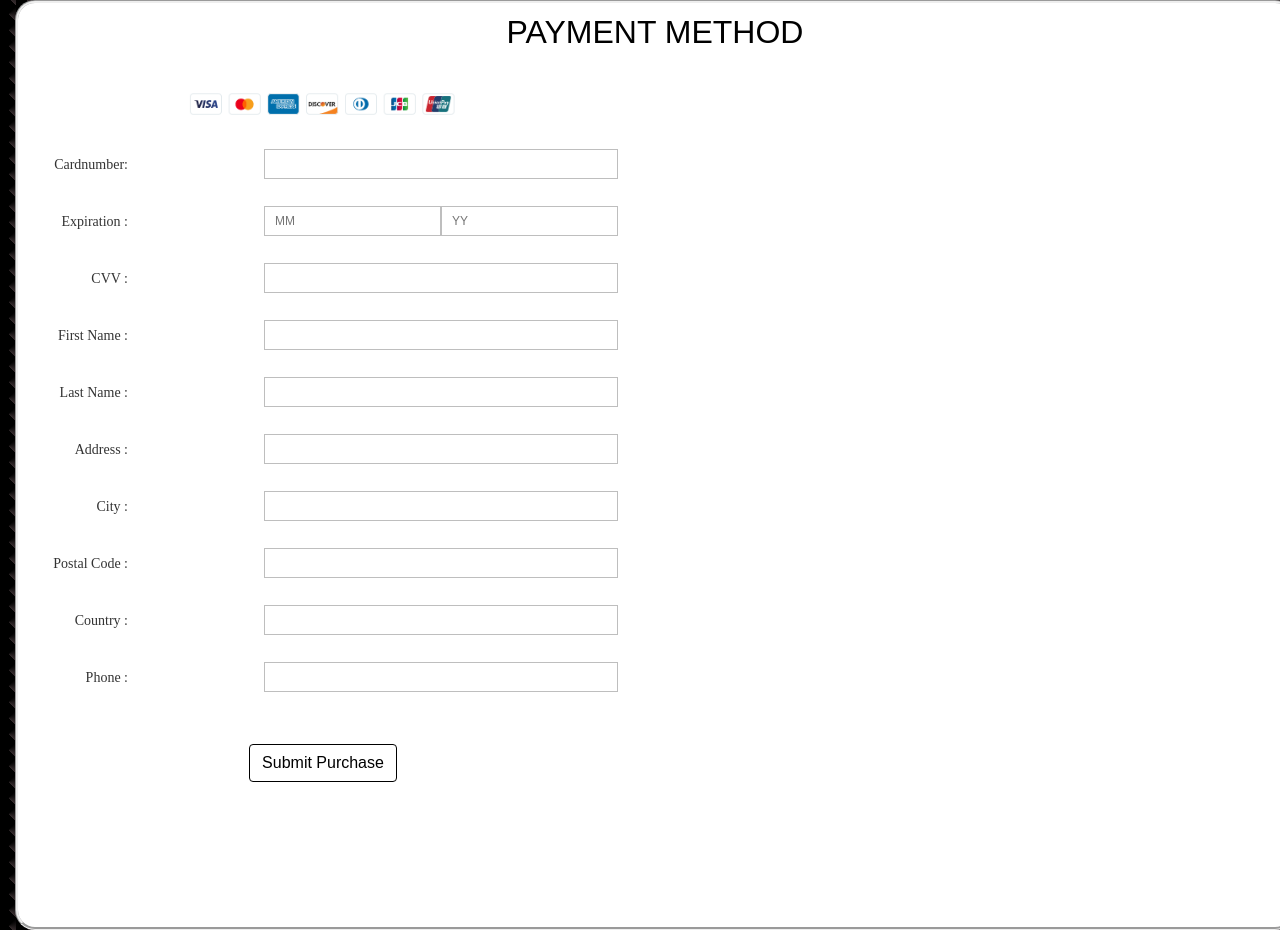
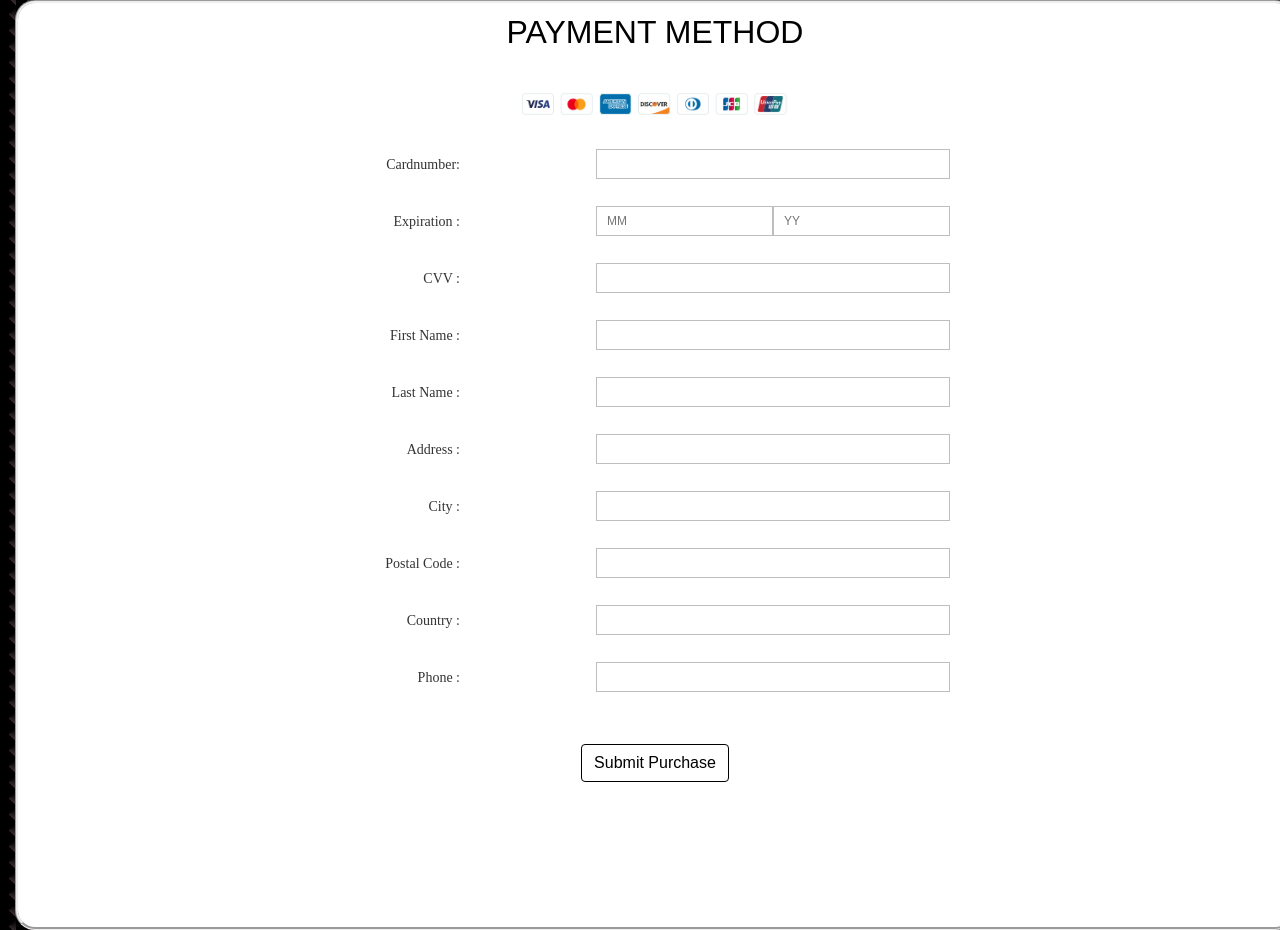
Before and after one commit to YMerrick/PowerRangers, a Flask app: page /payment in a window 1280 px wide. Shown: the part 58-988 px from the top of the page. Run offline with Flask 2, Linux system fonts and the light colour scheme.

Commit message:
align center

```diff
--- a/app/templates/Paymentpage.html
+++ b/app/templates/Paymentpage.html
@@ -8,7 +8,7 @@
 	<div class="paragraph" style="height:930px; text-align: center;background-color: rgb(255, 255, 255);">
 
         	<div class="title" ><h2 style="color: rgb(0, 0, 0);">PAYMENT METHOD<span></span></h2></div>
-            <div class="form-group">
+            <div class="form-group" style="margin:auto;">
                 <div class="input-k">
                 	<div class="logo"><img src="static/cardtype.png" width="300" /></div>
                 </div>
```
